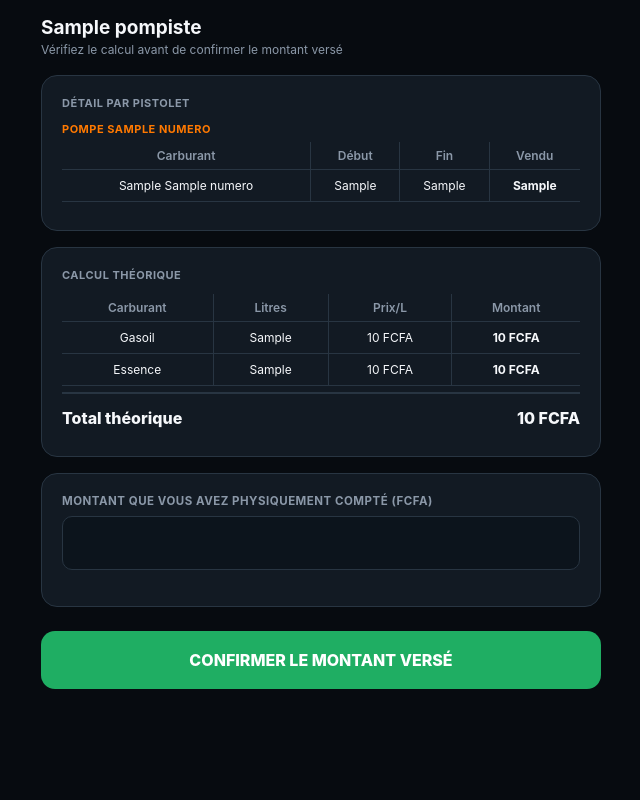
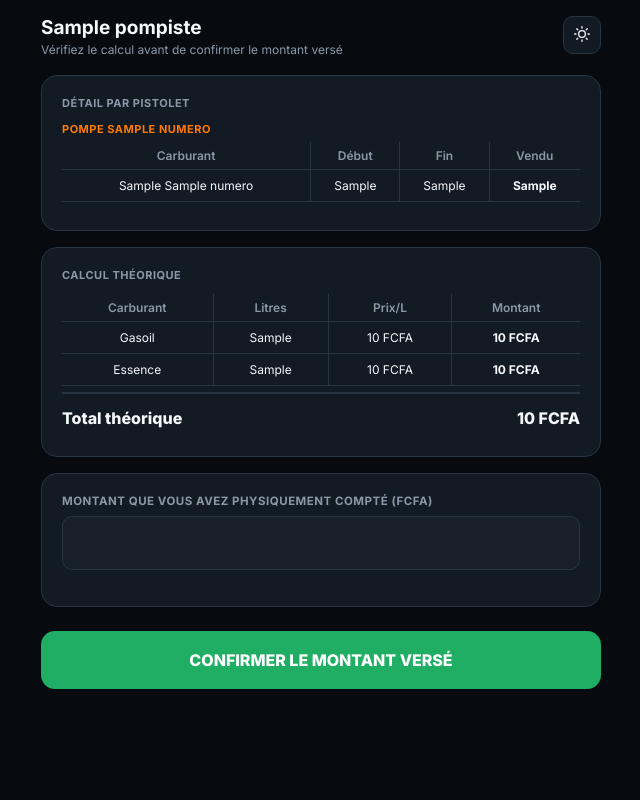
Before and after one commit to Connecticlab/STATION_TRACK, a Django app: template accounts/templates/accounts/gerant_finaliser.html in a window 1280 px wide. Shown: the whole page, without its empty margins (319-959 px from the left). Run offline with Django 5.2, Linux system fonts and the light colour scheme; the template is opened without the code that fills it: most values are stand-ins (such as "Sample title", 1, 10 or a date in 2020).

Commit message:
Design system: gerant_finaliser converti (bascule theme, champ de saisie corrige, aucun emoji, aucun bouton Retour sur cet ecran)

```diff
--- a/accounts/templates/accounts/gerant_finaliser.html
+++ b/accounts/templates/accounts/gerant_finaliser.html
@@ -5,32 +5,38 @@
 <meta name="viewport" content="width=device-width, initial-scale=1.0">
 <title>StationTrack — Finaliser le relevé</title>
 {% load formatage %}
+<link rel="stylesheet" href="/static/css/design-system.css">
 <style>
 :root{
-  --black:#070b10;--panel:#121a23;--line:#283542;
-  --blue:#1769ff;--orange:#ff7900;--green:#1fae63;--white:#f6f8fb;--muted:#8b98a8;
-  --danger:#ff5470;--danger-bg:rgba(255,84,112,.1);
+  --black:var(--st-bg);--panel:var(--st-panel);--panel2:var(--st-panel-2);--line:var(--st-line);
+  --blue:var(--st-blue);--orange:var(--st-orange);--green:var(--st-green);--white:var(--st-text);--muted:var(--st-muted);
+  --danger:var(--st-red);--danger-bg:var(--st-red-bg);
 }
 *{box-sizing:border-box}
 table td + td, table th + th { border-left: 1px solid var(--line); }
-html,body{margin:0;min-height:100%;font-family:-apple-system,BlinkMacSystemFont,"Segoe UI",Roboto,Arial,sans-serif;background:var(--black);color:var(--white)}
+html,body{margin:0;min-height:100%;font-family:var(--font-sans);background:var(--black);color:var(--white);transition:background .2s ease,color .2s ease}
 body{padding:16px;padding-bottom:48px}
 .wrap{max-width:560px;margin:0 auto}
 .header{margin-bottom:18px}
 .header h1{font-size:19px;margin:0}
 .header .sub{font-size:12px;color:var(--muted);margin-top:3px}
+.header{display:flex;justify-content:space-between;align-items:flex-start}
+.theme-toggle{
+  width:38px;height:38px;border-radius:10px;border:1px solid var(--line);background:var(--panel);
+  color:var(--white);cursor:pointer;display:flex;align-items:center;justify-content:center;flex-shrink:0
+}
 .card{background:var(--panel);border:1px solid var(--line);border-radius:16px;padding:20px;margin-bottom:16px}
 .card h3{font-size:11px;text-transform:uppercase;letter-spacing:.5px;color:var(--muted);margin:0 0 12px}
 .row{display:flex;justify-content:space-between;font-size:13.5px;padding:8px 0;border-bottom:1px solid var(--line)}
 .row:last-child{border-bottom:none}
-.row .lbl{color:#c8d3df}
+.row .lbl{color:var(--white)}
 .row .val{font-weight:700}
 .row.total{font-size:16px;font-weight:800;border-top:2px solid var(--line);margin-top:6px;padding-top:14px}
 .field{margin-bottom:16px}
 .field label{display:block;font-size:11.5px;font-weight:700;text-transform:uppercase;letter-spacing:.5px;color:var(--muted);margin-bottom:8px}
 .field input{
-  width:100%;height:54px;background:#0c141c;border:1px solid var(--line);border-radius:10px;
-  color:white;font-size:20px;text-align:center;padding:0 14px;font-family:inherit
+  width:100%;height:54px;background:var(--panel2);border:1px solid var(--line);border-radius:10px;
+  color:var(--white);font-size:20px;text-align:center;padding:0 14px;font-family:inherit
 }
 .field input:focus{outline:none;border-color:var(--green);box-shadow:0 0 0 3px rgba(31,174,99,.16)}
 .big-btn{
@@ -48,8 +54,13 @@ body{padding:16px;padding-bottom:48px}
 <div class="wrap">
 
   <div class="header">
-    <h1>{{ pompiste.nom_complet }}</h1>
-    <div class="sub">Vérifiez le calcul avant de confirmer le montant versé</div>
+    <div>
+      <h1>{{ pompiste.nom_complet }}</h1>
+      <div class="sub">Vérifiez le calcul avant de confirmer le montant versé</div>
+    </div>
+    <button class="theme-toggle" id="themeToggle" type="button" aria-label="Changer de thème">
+      <span id="themeIcon"><svg viewBox="0 0 24 24" width="16" height="16" stroke="currentColor" fill="none" stroke-width="2" stroke-linecap="round" stroke-linejoin="round"><circle cx="12" cy="12" r="5"/><line x1="12" y1="1" x2="12" y2="3"/><line x1="12" y1="21" x2="12" y2="23"/><line x1="4.22" y1="4.22" x2="5.64" y2="5.64"/><line x1="18.36" y1="18.36" x2="19.78" y2="19.78"/><line x1="1" y1="12" x2="3" y2="12"/><line x1="21" y1="12" x2="23" y2="12"/><line x1="4.22" y1="19.78" x2="5.64" y2="18.36"/><line x1="18.36" y1="5.64" x2="19.78" y2="4.22"/></svg></span>
+    </button>
   </div>
 
   {% if erreurs %}
@@ -128,5 +139,33 @@ body{padding:16px;padding-bottom:48px}
   </form>
 
 </div>
+<script>
+(function(){
+  var toggle = document.getElementById('themeToggle');
+  var iconWrap = document.getElementById('themeIcon');
+  var iconSun = '<svg viewBox="0 0 24 24" width="16" height="16" stroke="currentColor" fill="none" stroke-width="2" stroke-linecap="round" stroke-linejoin="round"><circle cx="12" cy="12" r="5"/><line x1="12" y1="1" x2="12" y2="3"/><line x1="12" y1="21" x2="12" y2="23"/><line x1="4.22" y1="4.22" x2="5.64" y2="5.64"/><line x1="18.36" y1="18.36" x2="19.78" y2="19.78"/><line x1="1" y1="12" x2="3" y2="12"/><line x1="21" y1="12" x2="23" y2="12"/><line x1="4.22" y1="19.78" x2="5.64" y2="18.36"/><line x1="18.36" y1="5.64" x2="19.78" y2="4.22"/></svg>';
+  var iconMoon = '<svg viewBox="0 0 24 24" width="16" height="16" stroke="currentColor" fill="none" stroke-width="2" stroke-linecap="round" stroke-linejoin="round"><path d="M21 12.79A9 9 0 1 1 11.21 3 7 7 0 0 0 21 12.79z"/></svg>';
+
+  function appliquerTheme(theme) {
+    if (theme === 'light') {
+      document.documentElement.setAttribute('data-theme', 'light');
+      iconWrap.innerHTML = iconMoon;
+    } else {
+      document.documentElement.removeAttribute('data-theme');
+      iconWrap.innerHTML = iconSun;
+    }
+  }
+
+  var stocke = localStorage.getItem('stationtrack_theme');
+  if (stocke) appliquerTheme(stocke);
+
+  toggle.addEventListener('click', function(){
+    var actuel = document.documentElement.getAttribute('data-theme') === 'light' ? 'light' : 'dark';
+    var nouveau = actuel === 'light' ? 'dark' : 'light';
+    appliquerTheme(nouveau);
+    localStorage.setItem('stationtrack_theme', nouveau);
+  });
+})();
+</script>
 </body>
 </html>
```
